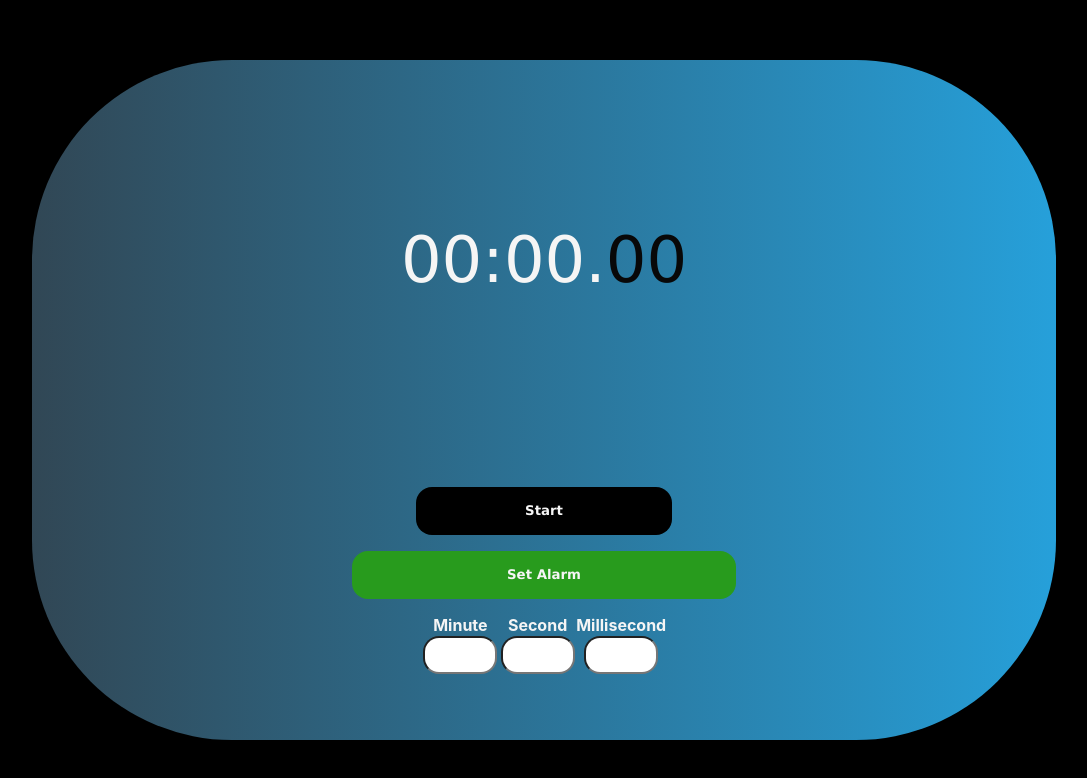
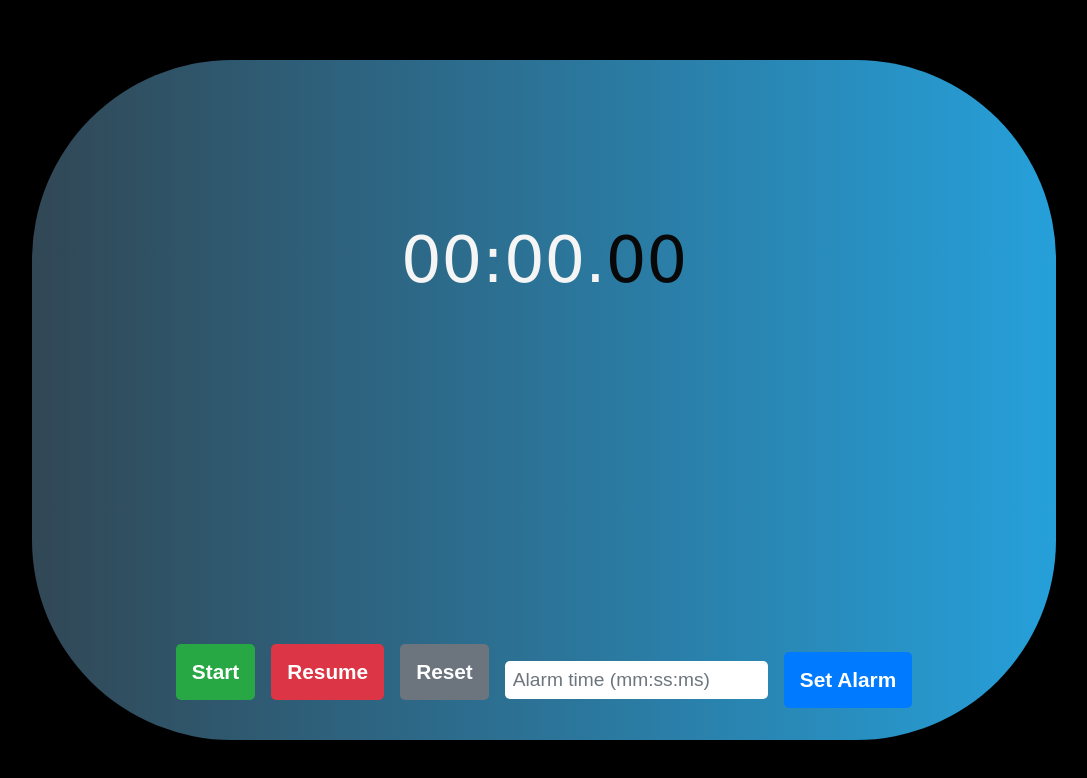
Before and after one commit to Frankva12/chronometer, a React (Create React App) app: page / in a window 1280 px wide. Shown: the top 778 px of the page, without its empty margins (96-1183 px from the left). Built offline with nearby package versions, Linux system fonts and the light colour scheme.

Commit message:
✅ final version

```diff
--- a/package.json
+++ b/package.json
@@ -8,6 +8,7 @@
         "@testing-library/user-event": "^13.5.0",
         "react": "^18.2.0",
         "react-dom": "^18.2.0",
+        "react-input-mask": "^2.0.4",
         "react-scripts": "5.0.1",
         "web-vitals": "^2.1.4"
     },
--- a/src/modules/ControlButtons/ControlButtons.css
+++ b/src/modules/ControlButtons/ControlButtons.css
@@ -1,70 +1,58 @@
- .Control-Buttons {
-    flex-direction: column;
-    margin: 3rem;
-    width: 100%;
-    box-sizing: border-box;
-    display: flex;
-    align-items: center;
-    justify-content: center;
-  }
+.control-buttons {
+  display: flex;
+  flex-wrap: wrap;
+  align-items: center;
+  justify-content: center;
+  gap: 1rem;
+  margin: 1rem;
+}
 
-  .btn-grp {
-    display: flex;
-    align-items: center;
-    justify-content: space-around;
-  }
+.button {
+  font-size: 1.3rem;
+  font-weight: bold;
+  padding: 1rem 1rem;
+  border: none;
+  border-radius: 5px;
+  cursor: pointer;
+  transition: all 0.2s ease-in-out;
+}
 
-  .btn {
-    display: flex;
-    font-family: Verdana, Geneva, Tahoma, sans-serif;
-    width: 20vw;
-    height: 6vh;
-    border-radius: 1rem;
-    justify-content: center;
-    align-items: center;
-    cursor: pointer;
-    color: #f5f5f5;
-    background-color: transparent;
-    border-color: transparent;
-  }
+.start {
+  background-color: #28a745;
+  color: #fff;
+}
 
-  .inputTime{
-    border-radius: 1rem;
-    display: flex;
-    align-items: center;
-    gap: 0.5rem;
-    margin: 0.1rem;
-    padding: 0.5rem;
-    font-size: medium;
-    text-align: center;
-  }
+.pause {
+  background-color: #dc3545;
+  color: #fff;
+}
 
-  .text-group{
-    display: flex;
-    flex-direction: row;
-    align-items: center;
-    justify-content: center;
-  }
+.reset {
+  background-color: #6c757d;
+  color: #fff;
+}
 
-  .text-button{
-    display: flex;
-    flex-direction: column;
-    align-items: center;
-    color: #f5f5f5;
-  }
+.set-alarm {
+  background-color: #007bff;
+  color: #fff;
+}
 
-.btn-one{
-      background-color: #000000;
-  }
+.alarm-time {
+  display: flex;
+  align-items: center;
+  justify-content: center;
+  flex-wrap: wrap;
+  gap: 1rem;
+  margin-top: 1rem;
+}
 
-.btn-alarm{
-    margin-top: 1rem;
-    cursor: pointer;
-    background-color: rgb(40, 155, 29);
-    text-align: center;
-    width: 30vw;
-  }
+input[type="text"] {
+  font-size: 1.2rem;
+  padding: 0.5rem;
+  border-radius: 5px;
+  border: none;
+}
 
-.alarm-btn-container{
-  margin: 0.5rem;
+input[type="text"]::placeholder {
+  color: #6c757d;
 }
--- a/src/modules/ControlButtons/ControlButtons.jsx
+++ b/src/modules/ControlButtons/ControlButtons.jsx
@@ -1,67 +1,50 @@
 import React, { useState } from "react";
-import "./ControlButtons.css";
+import InputMask from "react-input-mask";
+import "./ControlButtons.css"; // Importa el archivo CSS para estilos
 
-const ControlButtons = (props) => {
-  const [min, setMin] = useState("");
-  const [sec, setSec] = useState("");
-  const [mil, setMil] = useState("");
+const ControlButtons = ({
+  active,
+  isPaused,
+  handleStart,
+  handlePauseResume,
+  handleReset,
+  handleSetAlarmTime
+}) => {
+  const [alarmTimeInput, setAlarmTimeInput] = useState("");
 
-  const StartButton = (
-    <button className="btn btn-one btn-start" onClick={props.handleStart} style={{ fontWeight: 'bold' }}>
-      Start
-    </button>
-  );
+  const handleChange = (event) => {
+    setAlarmTimeInput(event.target.value);
+  };
 
-  const AlarmButton = (
-    <button className="btn btn-one btn-alarm" type="submit" style={{ fontWeight: 'bold' }}>
-      Set Alarm
-    </button>
-  )
+  const handleClick = () => {
+    let alarmTime = parseInt(alarmTimeInput);
+    if (isNaN(alarmTime)) {
+      alarmTime = 0;
+    }
+    handleSetAlarmTime(alarmTime);
+  };
 
-  function handleSubmit(e) {
-    e.preventDefault();
-    if (min === "" && sec === "" && mil === "") {
-      alert(`Please indicate the time that you want`);
-    }else{
-      alert(`Alarm set in: \n${min} minutes ${sec} seconds ${mil} miliseconds`);
-      props.handleAlarm([min, sec, mil]);
-    }
-  }
-
-  const InputTime = (
-    <div className="text-group">
-      <p className="text-button" style={{ fontWeight: 'bold' }}>Minute
-        <input type="number" onChange={(e)=>setMin(e.target.value)} className="inputTime" style={{ fontWeight: 'bold' }} min='00' max='99' name="min" />
-      </p>
-      <p className="text-button" style={{ fontWeight: 'bold' }} >Second
-        <input type="number" onChange={(e)=>setSec(e.target.value)} className="inputTime" style={{ fontWeight: 'bold' }} min='00' max='59' name="sec" />
-      </p>
-      <p className="text-button" style={{ fontWeight: 'bold' }} >Millisecond
-        <input type="number" onChange={(e)=>setMil(e.target.value)} className="inputTime" style={{ fontWeight: 'bold' }} min='00' max='99' name="milsec" />
-      </p>
+  return (
+    <div className="control-buttons">
+      <button className="button start" onClick={handleStart} disabled={active}>
+        Start
+      </button>
+      <button className="button pause" onClick={handlePauseResume} disabled={!active}>
+        {isPaused ? "Resume" : "Pause"}
+      </button>
+      <button className="button reset" onClick={handleReset}>Reset</button>
+      <div className="alarm-time">
+        <InputMask
+          mask="99:99:99"
+          type="text"
+          placeholder="Alarm time (mm:ss:ms)"
+          value={alarmTimeInput}
+          onChange={handleChange}
+        />
+        <button className="button set-alarm" onClick={handleClick}>Set Alarm</button>
+      </div>
     </div>
   );
-
-  const ActiveButtons = (
-    <div className="btn-grp">
-      <button variant="success" className="btn btn-two" style={{ fontWeight: 'bold' }} onClick={props.handleReset}>
-        Reset
-      </button>
-      <button className="btn btn-one" style={{ fontWeight: 'bold' }}  onClick={props.handlePauseResume}>
-        {props.isPaused ? "Resume" : "Pause"}
-      </button>
-    </div>
-  );
-
-  return (
-    <div className="Control-Buttons">
-      <div>{props.active ? ActiveButtons : StartButton} </div>
-      <form onSubmit={handleSubmit}>
-        <div>{AlarmButton}</div>
-        <div>{InputTime}</div>
-      </form>
-    </div>
-  );
-}
+};
 
 export default ControlButtons;
--- a/src/modules/StopWatch/StopWatch.jsx
+++ b/src/modules/StopWatch/StopWatch.jsx
@@ -1,4 +1,4 @@
-import React, { useState } from "react";
+import React, { useState, useEffect } from "react";
 import "./StopWatch.css";
 import { Timer } from "../Timer";
 import { ControlButtons } from "../ControlButtons";
@@ -7,12 +7,12 @@
   const [isActive, setIsActive] = useState(false);
   const [isPaused, setIsPaused] = useState(true);
   const [time, setTime] = useState(0);
-  const [alarm, setAlarm] = useState(0);
+  const [alarmTime, setAlarmTime] = useState(0);
 
-  React.useEffect(() => {
+  useEffect(() => {
     let interval = null;
 
-    if (isActive && isPaused === false) {
+    if (isActive && !isPaused) {
       interval = setInterval(() => {
         setTime((time) => time + 10);
       }, 10);
@@ -20,46 +20,55 @@
       clearInterval(interval);
     }
 
-    return () => {
-      clearInterval(interval);
-    };
+    return () => clearInterval(interval);
   }, [isActive, isPaused]);
+
+  useEffect(() => {
+    if (time >= alarmTime && alarmTime !== 0) {
+      alert(`¡Alarma! Se ha alcanzado el tiempo de ${alarmTime} milisegundos.`);
+      setIsActive(false);
+      setTime(0);
+      setIsPaused(true);
+    }
+  }, [time, alarmTime]);
 
   const handleStart = () => {
     setIsActive(true);
     setIsPaused(false);
   };
 
-  const handlePauseResume = () => {
-    setIsPaused(!isPaused);
-  };
+  const handlePauseResume = () => setIsPaused(!isPaused);
 
   const handleReset = () => {
     setIsActive(false);
     setTime(0);
   };
 
-  const handleAlarm = () => {
-    if (alarm != null) {
-      setAlarm(alarm[0], alarm[1], alarm[2]);
+  const handleSetAlarmTime = (alarmTime) => {
+    console.log(alarmTime);
+    if (alarmTime === 0) {
+      alert("Please put some value")
+    }else{
+      alert("Set")
+      setAlarmTime(alarmTime);
     }
-    console.log(alarm);
   };
-
 
   return (
     <div className="stop-watch">
       <Timer time={time} />
+      <div className="control-buttons">
         <ControlButtons
           active={isActive}
           isPaused={isPaused}
           handleStart={handleStart}
           handlePauseResume={handlePauseResume}
           handleReset={handleReset}
-        handleAlarm={handleAlarm([alarm])}
+          handleSetAlarmTime={handleSetAlarmTime}
         />
       </div>
+    </div>
   );
-}
+};
 
 export default StopWatch;
```
Also changed, not shown: 2 other files (tests, documents, lock files or other folders). Lines whose indentation alone changed are shown as unchanged.
